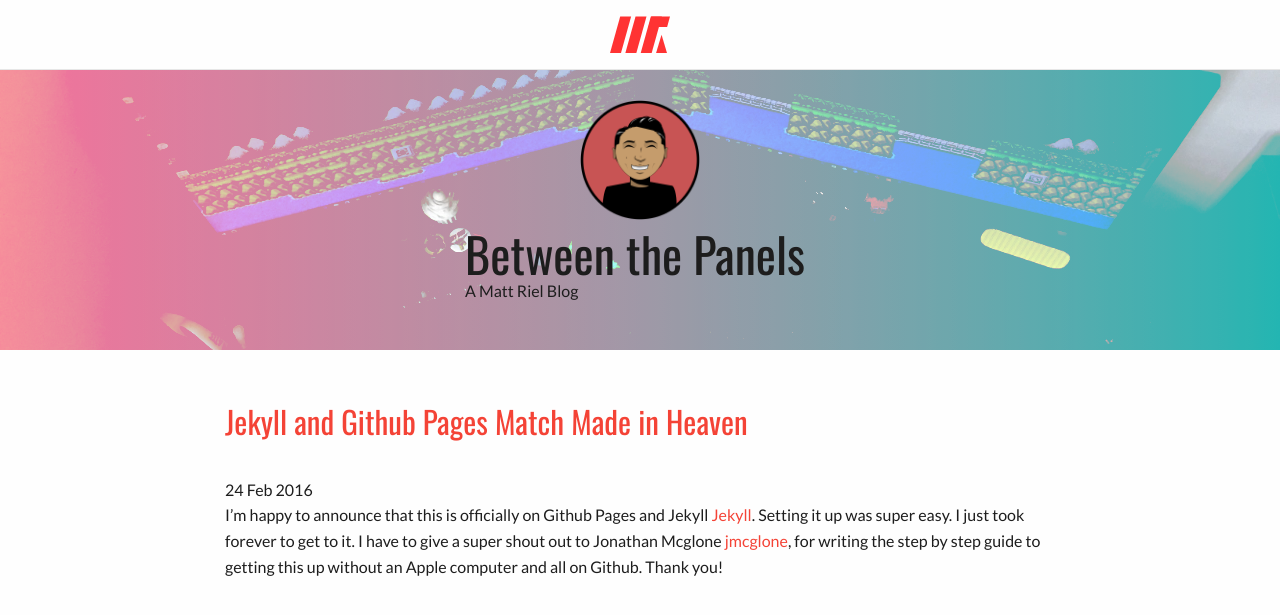
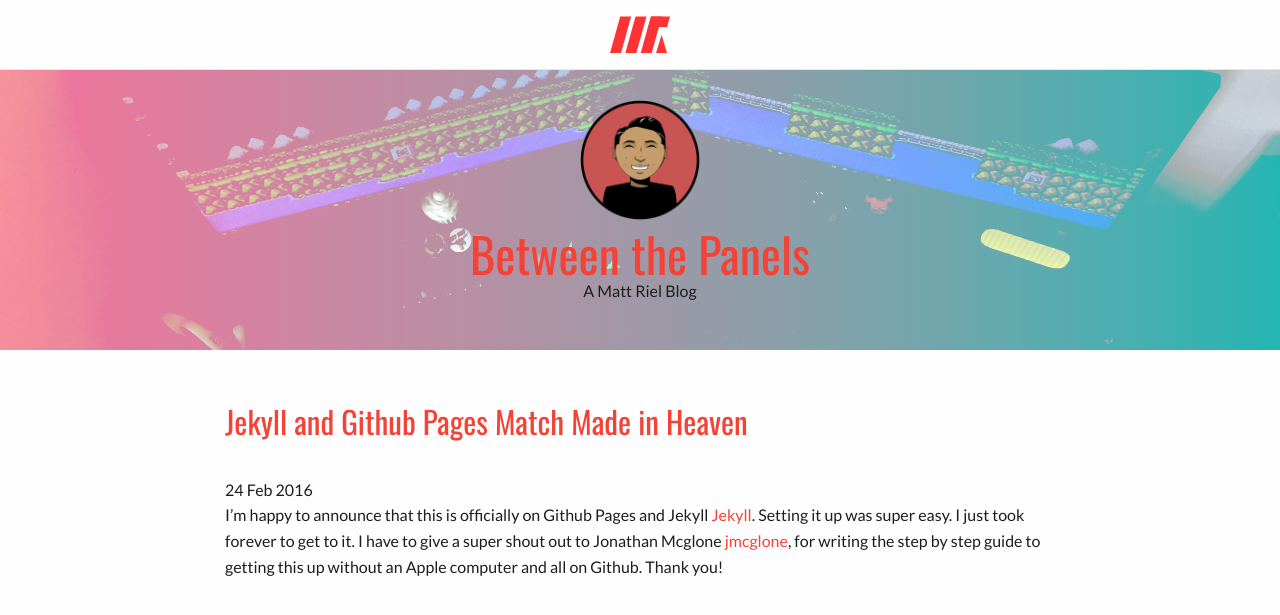
Before and after one commit to mriel/mriel.github.io, a Jekyll site: the page built from blog/index.html, in a window 1280 px wide. Shown: the top 615 px of the page. Built offline with Jekyll 4.4.1, drawn with Linux system fonts in a browser that asks for light colours; a script that is not in the unit is left out.

Commit message:
Update blog.html

```diff
--- a/_layouts/blog.html
+++ b/_layouts/blog.html
@@ -15,9 +15,9 @@
     <div class="actionBanner">
       <div class="row">
         <div class="large-12 column">
-          <div class="insideBanner">
+          <div class="insideBanner text-center">
             <img class="float-center" src="{{ site.github.url }}/assets/img/me_illustration.png" width="120px">
-            <div class="mainBannerHeader">Between the Panels</div>
+            <div class="mainBannerHeader"><a href="/blog">Between the Panels</a></div>
             <p>A Matt Riel Blog</p>
           </div>
         </div>
```
